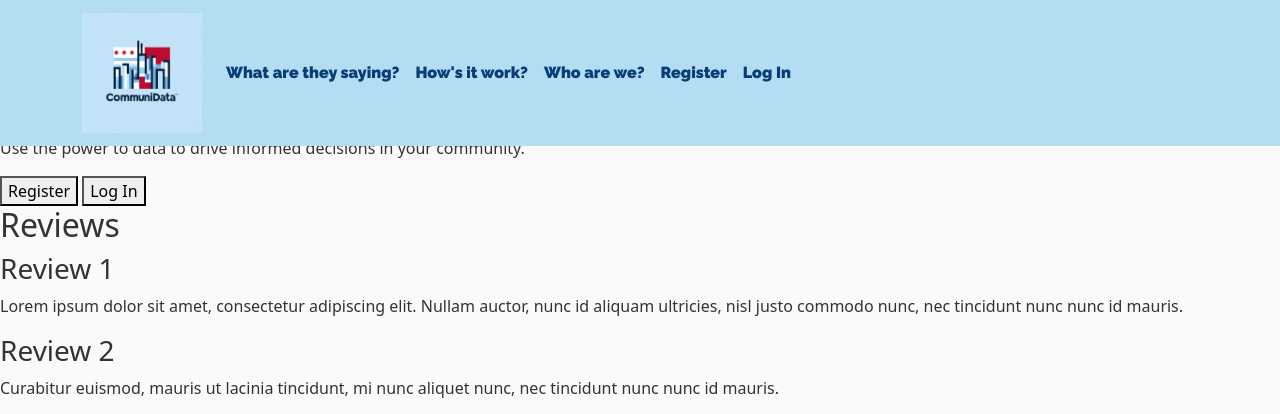
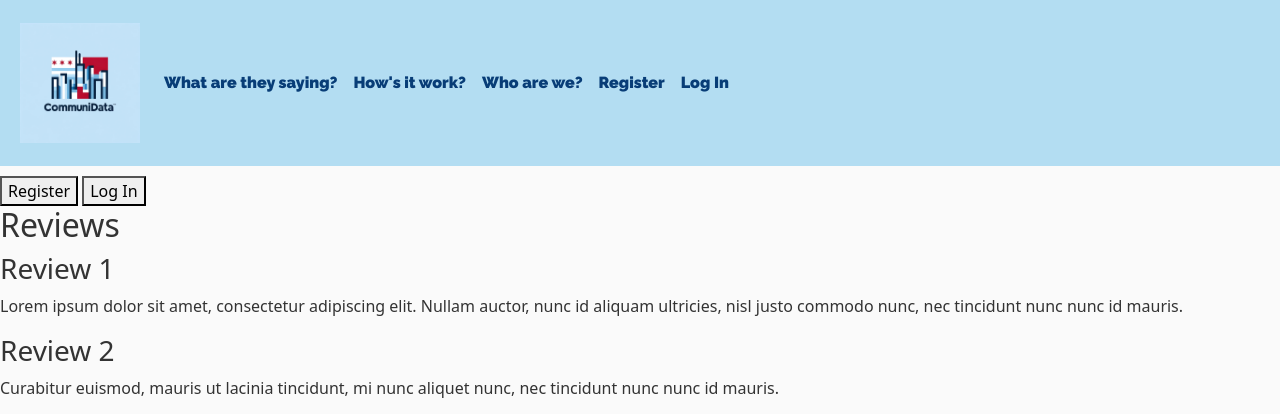
Before and after one commit to wesordonez/CommuniData, a Django app: page / in a window 1280 px wide. Shown: the top 414 px of the page. Run offline with Django 4.2, Linux system fonts and the light colour scheme; some libraries are stand-ins or nearby versions.

Commit message:
changed margins on logo

```diff
--- a/data_visualizer/home/static/home/main.css
+++ b/data_visualizer/home/static/home/main.css
@@ -82,7 +82,10 @@ body {
 .site-header {
     background-color: #B3DDF2;
 }
-
+.navbar-container {
+    padding: 10px;
+    margin: auto 10px;
+}
 img {
   width: 120px;
   height: auto;
--- a/data_visualizer/home/templates/home/home.html
+++ b/data_visualizer/home/templates/home/home.html
@@ -24,7 +24,7 @@
 <body>
     <header class="site-header">
         <nav class="navbar navbar-expand-md bg-steel fixed-top">
-            <div class="container">
+            <div class="container navbar-container">
                 <a class="navbar-brand mr-4" href="{% url 'home' %}">  <img class = "logo" src="{% static 'home/CD_Logo.jpeg'%}" alt="CommuniData Logo"></a>
                 <button class="navbar-toggler" type="button" data-toggle="collapse" data-target="#navbarToggle" aria-controls="navbarToggle" aria-expanded="false" aria-label="Toggle navigation">
                     <span class="navbar-toggler-icon"></span>
```
